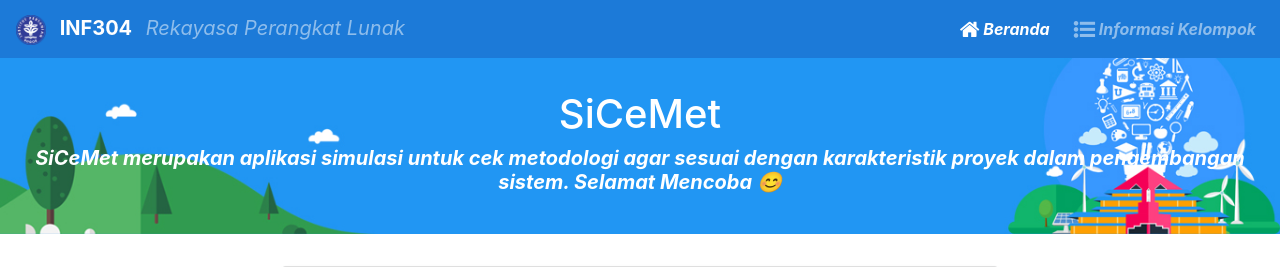
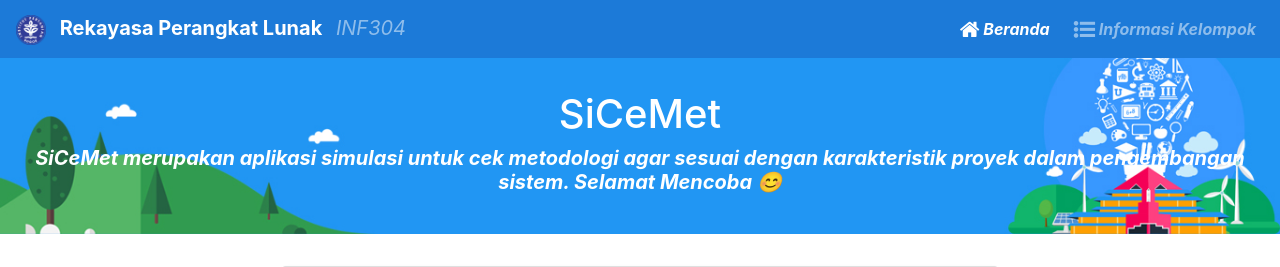
Before and after one commit to naufalist/rpl, a PHP site: page /sicemet.php in a window 1280 px wide. Shown: the top 267 px of the page. Run offline with PHP 8.4, Linux system fonts and the light colour scheme.

Commit message:
Reposition navbar text

```diff
--- a/sicemet.php
+++ b/sicemet.php
@@ -245,8 +245,8 @@ function cekKarakter($data){
     <nav class="navbar navbar-expand-lg navbar-dark">
         <a class="navbar-brand" href="#" style="overflow: hidden;">
             <img src="https://raw.githubusercontent.com/naufalist/rpl/master/assets/logo.png" alt="IPB" style="height: 30px;">
-            <strong class="ml-2 d-none d-md-inline-block">INF304</strong>
-            <span class="ml-2 font-italic" style="opacity: 0.5;">Rekayasa Perangkat Lunak</span>
+            <strong class="ml-2 d-none d-md-inline-block">Rekayasa Perangkat Lunak</strong>
+            <span class="ml-2 font-italic" style="opacity: 0.5;">INF304</span>
         </a>
         <button class="navbar-toggler" type="button" data-toggle="collapse" data-target="#navbarNavAltMarkup" aria-controls="navbarNavAltMarkup" aria-expanded="false" aria-label="Toggle navigation">
             <span class="navbar-toggler-icon"></span>
```
